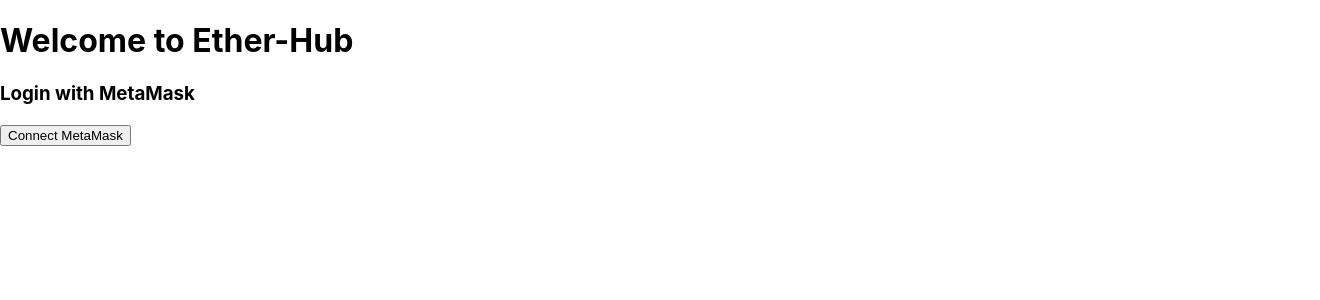
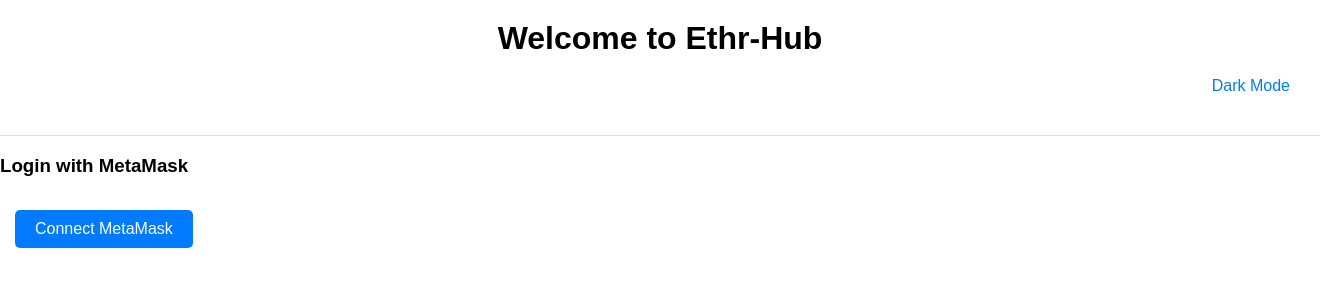
Before and after one commit to Red-Pandaz/ethr-hub, a React (Create React App) app in the folder client/: page /login in a window 1280 px wide. Shown: the top 300 px of the page, 1320 px wide, since content can reach past the window. Built offline with nearby package versions, Linux system fonts and the light colour scheme.

Commit message:
styling progress

```diff
--- a/client/src/App.jsx
+++ b/client/src/App.jsx
@@ -1,6 +1,4 @@
 // TODO:
-// Channel Page- organize posts in descending order by timestamp!
-// Post Page- organize comments in descending order by timestamp!
 // Format information on pages in helpful and concise way
 // Styling- Choose a good theme for the entire site!
 // Commenting- self explanatory.
@@ -24,7 +22,6 @@
     <AuthProvider>
       <Router>
         <div className="App">
-          <h1>Welcome to Ether-Hub</h1>
           <main>
             <Routes>
               <Route path="/login" element={<LoginPage />} />
--- a/client/src/components/Login.jsx
+++ b/client/src/components/Login.jsx
@@ -100,8 +100,10 @@
           <h3>Welcome!</h3>
           <p>You are signed in as {localStorage.getItem("ensName") == "null" ? userAddress: localStorage.getItem("ensName")}</p>
 
-          <button onClick={disconnectWallet}>Disconnect</button>
-          <a href="/channels">Browse Channels</a>
+          <button className='disconnect-btn' onClick={disconnectWallet}>Disconnect</button>
+          <button className="browse-channels-btn">
+            <a href="/channels">Browse Channels</a>
+          </button>
         </div>
       )}
     </div>
--- a/client/src/index.css
+++ b/client/src/index.css
@@ -11,3 +11,31 @@
   font-family: source-code-pro, Menlo, Monaco, Consolas, 'Courier New',
     monospace;
 }
+/* Define the light theme */
+:root {
+  --background-color-light: #fff;
+  --text-color-light: #333;
+  --button-bg-light: #007bff;
+  --button-text-light: #fff;
+  --button-bg-hover-light: #0056b3;
+}
+
+/* Define the dark theme */
+[data-theme="dark"] {
+  --background-color-dark: #121212;
+  --text-color-dark: #f5f5f5;
+  --button-bg-dark: #007bff;
+  --button-text-dark: #fff;
+  --button-bg-hover-dark: #0056b3;
+}
+
+body {
+  transition: all 0.3s ease;
+  background-color: var(--background-color-light);
+  color: var(--text-color-light);
+}
+
+[data-theme="dark"] body {
+  background-color: var(--background-color-dark);
+  color: var(--text-color-dark);
+}
--- a/client/src/pages/ChannelListPage.css
+++ b/client/src/pages/ChannelListPage.css
@@ -1,5 +1,74 @@
+/* General Styles */
+body {
+  font-family: Arial, sans-serif;
+  background-color: var(--background-color-light);
+  color: var(--text-color-light);
+  transition: background-color 0.3s, color 0.3s;
+}
+
+[data-theme="dark"] body {
+  background-color: var(--background-color-dark);
+  color: var(--text-color-dark);
+}
+
+[data-theme="dark"] .header-container {
+  background-color: var(--header-bg-dark);
+}
+
+[data-theme="dark"] .channel-card {
+  background-color: var(--card-bg-dark);
+}
+
+[data-theme="dark"] .channel-title {
+  color: var(--link-color-dark);
+}
+
+[data-theme="dark"] .user-info {
+  color: var(--text-color-dark);
+}
+
+/* Header Container */
+.header-container {
+  display: flex;
+  flex-direction: column;
+  align-items: center;
+  padding: 20px;
+  background-color: var(--header-bg);
+  border-bottom: 1px solid #ddd;
+}
+
+.header-buttons {
+  display: flex;
+  justify-content: flex-end;
+  width: 100%;
+}
+
+.theme-toggle-btn {
+  background-color: transparent;
+  border: none;
+  color: var(--link-color);
+  cursor: pointer;
+  font-size: 16px;
+  padding: 10px;
+  border-radius: 5px;
+  transition: background-color 0.3s;
+}
+
+.theme-toggle-btn:hover {
+  background-color: rgba(0, 0, 0, 0.1);
+}
+
+/* Channel List Styles */
+.channel-list {
+  display: flex;
+  flex-wrap: wrap;
+  gap: 20px;
+  justify-content: center;
+  padding: 20px;
+}
+
 .channel-card {
-  border: 1px solid #ddd;
+  background-color: var(--card-bg);
   border-radius: 8px;
   padding: 20px;
   width: 300px;
@@ -8,33 +77,56 @@
 }
 
 .channel-card:hover {
-  transform: scale(1.03);
+  transform: scale(1.05);
   box-shadow: 0 4px 10px rgba(0, 0, 0, 0.2);
 }
 
 .channel-title {
   margin-bottom: 10px;
-  color: #007bff;
+  color: var(--link-color);
+  font-size: 20px;
   cursor: pointer;
 }
 
 .channel-description {
-  color: #555;
   font-size: 14px;
+  line-height: 1.5;
 }
 
-.channel-list{
-  display: flex;
-  flex-wrap: wrap;
-  gap: 20px;
-  justify-content: center;
-  padding: 20px
+/* Channel Link */
+.channel-link {
+  text-decoration: none;
+  color: inherit; /* Makes sure the link inherits the button color */
 }
 
-.channel-link{
-    display: flex;
-    flex-wrap: wrap;
-    gap: 20px;
-    justify-content: center;
-    padding: 20px
+.channel-link:hover {
+  text-decoration: underline;
 }
+
+/* Responsive Styles */
+@media (max-width: 768px) {
+  .channel-list {
+    flex-direction: column;
+    align-items: center;
+  }
+
+  .channel-card {
+    width: 90%; /* Makes cards take more width on smaller screens */
+    margin-bottom: 15px;
+  }
+}
+
+/* Dark Theme Color Variables */
+:root {
+  --background-color-light: #f4f4f4;
+  --text-color-light: #333;
+  --header-bg: #ffffff;
+  --link-color: #007bff;
+  --card-bg: #ffffff;
+
+  --background-color-dark: #121212;
+  --text-color-dark: #f1f1f1;
+  --header-bg-dark: #1e1e1e;
+  --link-color-dark: #4b9fff;
+  --card-bg-dark: #2e2e2e;
+}
--- a/client/src/pages/ChannelListPage.jsx
+++ b/client/src/pages/ChannelListPage.jsx
@@ -1,17 +1,25 @@
-import React, { useState, useEffect } from "react";
+import React, { useEffect, useState } from "react";
 import { useParams } from "react-router-dom";
 import apiClient from "../utils/apiClient.jsx";
-import "./ChannelListPage.css";
 import { useAuth } from "../context/AuthContext";
-import './ChannelListPage.css'
+import './ChannelListPage.css';
 
-const ChannelPage = () => {
-  const [isFormVisible, setIsFormVisible] = useState(false);
+const ChannelListPage = () => {
+  const [theme, setTheme] = useState(localStorage.getItem('theme') || 'light');
   const { userAddress, authToken } = useAuth();
   const { channelId } = useParams();
   const [data, setData] = useState(null);
   const [loading, setLoading] = useState(true);
 
+  // Apply the theme to the document when it changes
+  useEffect(() => {
+    document.documentElement.setAttribute("data-theme", theme);
+    localStorage.setItem('theme', theme); // Save theme in localStorage
+  }, [theme]);
+
+  const toggleTheme = () => {
+    setTheme(prev => (prev === "light" ? "dark" : "light"));
+  };
 
   useEffect(() => {
     apiClient
@@ -31,18 +39,28 @@
 
   return (
     <>
-<p>You are signed in as {localStorage.getItem("ensName") == "null" ? userAddress: localStorage.getItem("ensName")}</p>
-           <div
-           className='channel-list'
-    >
+      <div className="header-container">
+        <h1>Welcome to Ethr-Hub</h1>
+        <p className="user-info">
+          You are signed in as{" "}
+          {localStorage.getItem("ensName") === "null"
+            ? userAddress
+            : localStorage.getItem("ensName")}
+        </p>
 
+        {/* Dark Mode Toggle Button */}
+        <div className="header-buttons">
+          <button onClick={toggleTheme} className="theme-toggle-btn">
+            {theme === "light" ? "Dark Mode" : "Light Mode"}
+          </button>
+        </div>
+      </div>
+
+      <div className="channel-list">
         {data.map((channel) => (
           <div key={channel._id} className="channel-card">
             <h3 className="channel-title">
-            <a
-              href={`/channels/${channel._id}`}
-              className='channel-link'
-            >
+              <a href={`/channels/${channel._id}`} className="channel-link">
                 {channel.name}
               </a>
             </h3>
@@ -51,8 +69,7 @@
         ))}
       </div>
     </>
-
   );
 };
 
-export default ChannelPage;
+export default ChannelListPage;
--- a/client/src/pages/ChannelPage.css
+++ b/client/src/pages/ChannelPage.css
@@ -1,3 +1,93 @@
-.new-post-form .post-list{
-    margin-top: 20px
-}
+.channel-page-container {
+    padding: 20px;
+    background-color: var(--background);
+    color: var(--text);
+  }
+
+  .header-container h1 {
+    font-size: 2rem;
+  }
+
+  .header-container h3 {
+    font-size: 1.2rem;
+    margin-bottom: 1rem;
+  }
+
+  .theme-toggle-btn,
+  .create-post-btn {
+    margin: 10px 0;
+    padding: 10px 20px;
+    border: none;
+    background-color: var(--primary);
+    color: white;
+    cursor: pointer;
+  }
+
+  .new-post-form {
+    margin-top: 20px;
+  }
+
+  .new-post-form label {
+    display: block;
+    margin-bottom: 10px;
+  }
+
+  .new-post-form input,
+  .new-post-form textarea {
+    width: 100%;
+    padding: 10px;
+    margin-bottom: 10px;
+  }
+
+  .new-post-form button {
+    padding: 10px 20px;
+    background-color: var(--primary);
+    color: white;
+    border: none;
+    cursor: pointer;
+  }
+
+  .new-post-form button:disabled {
+    background-color: gray;
+  }
+
+  .post-list {
+    margin-top: 20px;
+  }
+
+  .post-item {
+    margin-bottom: 20px;
+    padding: 15px;
+    border: 1px solid var(--border);
+    border-radius: 8px;
+  }
+
+  .post-item h3 {
+    margin: 0;
+    font-size: 1.5rem;
+  }
+
+  .post-item a {
+    color: var(--link);
+  }
+
+  .post-item p {
+    margin: 5px 0;
+  }
+
+  /* Define light and dark theme styles */
+  [data-theme="light"] {
+    --background: #fff;
+    --text: #000;
+    --primary: #007bff;
+    --border: #ddd;
+    --link: #007bff;
+  }
+
+  [data-theme="dark"] {
+    --background: #121212;
+    --text: #fff;
+    --primary: #6200ea;
+    --border: #444;
+    --link: #bb86fc;
+  }
--- a/client/src/pages/ChannelPage.jsx
+++ b/client/src/pages/ChannelPage.jsx
@@ -2,9 +2,16 @@
 import { useParams, useNavigate } from "react-router-dom";
 import { useAuth } from "../context/AuthContext";
 import apiClient from "../utils/apiClient";
-import './ChannelPage.css'
+import './ChannelPage.css';
+
+const formatTimestamp = (timestamp) => {
+  const date = new Date(timestamp);
+  const options = { year: 'numeric', month: 'short', day: 'numeric', hour: '2-digit', minute: '2-digit' };
+  return date.toLocaleString('en-US', options);
+};
 
 const ChannelPage = () => {
+  const [theme, setTheme] = useState(localStorage.getItem('theme') || 'light');
   const [isFormVisible, setIsFormVisible] = useState(false);
   const [isSubmitting, setIsSubmitting] = useState(false);
   const [posts, setPosts] = useState([]);
@@ -18,7 +25,17 @@
   const { userAddress, authToken } = useAuth();
   const navigate = useNavigate();
 
+  // Apply the theme to the document when it changes
+  useEffect(() => {
+    document.documentElement.setAttribute("data-theme", theme);
+    localStorage.setItem('theme', theme);
+  }, [theme]);
 
+  const toggleTheme = () => {
+    setTheme(prev => (prev === "light" ? "dark" : "light"));
+  };
+
+  // Fetch channel and posts
   useEffect(() => {
     const fetchPosts = async () => {
       try {
@@ -27,15 +44,14 @@
           return;
         }
 
-        const response = await apiClient.get(
-          `http://localhost:5000/api/channels/${channelId}`
-        );
+        const response = await apiClient.get(`http://localhost:5000/api/channels/${channelId}`);
         if (!response.data.channel || response.data.channel.length === 0) {
           navigate("/error", { replace: true });
           return;
         }
 
-        setPosts(response.data.posts);
+        const sortedPosts = response.data.posts.sort((a, b) => new Date(b.createdAt) - new Date(a.createdAt));
+        setPosts(sortedPosts);
         setChannel(response.data.channel[0]);
       } catch (error) {
         console.error("Error fetching posts:", error);
@@ -47,13 +63,11 @@
     fetchPosts();
   }, [channelId]);
 
+  // Fetch ENS Name
   useEffect(() => {
     const fetchEnsName = async () => {
       try {
-        const response = await apiClient.get(
-          `http://localhost:5000/api/ensname/${userAddress}`
-        );
-
+        const response = await apiClient.get(`http://localhost:5000/api/ensname/${userAddress}`);
         setEnsName(response.data.ensName);
       } catch (error) {
         console.error("Error fetching ENS name:", error);
@@ -63,9 +77,7 @@
     if (userAddress) fetchEnsName();
   }, [userAddress]);
 
-  useEffect(() => {
-  }, [ensName]);
-
+  // Handle post submission
   const handlePostSubmit = async (e) => {
     e.preventDefault();
     setIsSubmitting(true);
@@ -78,19 +90,13 @@
         userId: userAddress,
         channelId,
       };
-      const response = await apiClient.post(
-        "http://localhost:5000/api/writePost",
-        newPost,
-        {
-          headers: { Authorization: `Bearer ${authToken}` },
-        }
-      );
-
-      // setPosts([response.data, ...posts]);
+      const response = await apiClient.post("http://localhost:5000/api/writePost", newPost, {
+        headers: { Authorization: `Bearer ${authToken}` },
+      });
       setPostTitle("");
       setPostText("");
       setIsFormVisible(false);
-      window.location.reload()
+      window.location.reload();
     } catch (error) {
       console.error("Error submitting post:", error);
     } finally {
@@ -101,18 +107,23 @@
   if (loading) return <p>Loading...</p>;
 
   return (
-    <div>
-<p>You are signed in as {localStorage.getItem("ensName") == "null" ? userAddress: localStorage.getItem("ensName")}</p>
-      <h1>{channel.name}</h1>
-      <h3>{channel.description}</h3>
+    <div className={`channel-page-container ${theme}`}>
+      <div className="header-container">
+        <h1>{channel.name}</h1>
+        <h3>{channel.description}</h3>
+        <button onClick={toggleTheme} className="theme-toggle-btn">
+          Toggle Dark Mode
+        </button>
+      </div>
 
-      <button onClick={() => setIsFormVisible(!isFormVisible)}>
+      <p>You are signed in as {localStorage.getItem("ensName") === "null" ? userAddress : localStorage.getItem("ensName")}</p>
+
+      <button onClick={() => setIsFormVisible(!isFormVisible)} className="create-post-btn">
         {isFormVisible ? "Cancel" : "Create Post"}
       </button>
 
       {isFormVisible && (
-        <form onSubmit={handlePostSubmit}
-        className='new-post-form'>
+        <form onSubmit={handlePostSubmit} className="new-post-form">
           <div>
             <label>
               Title:
@@ -141,17 +152,17 @@
         </form>
       )}
 
-      <ul
-      className='post-list'>
+      <div className="post-list">
         {posts.map((post) => (
-          <li key={post._id}>
+          <div key={post._id} className="post-item">
             <h3>
               <a href={`/posts/${post._id}`}>{post.title || "Untitled Post"}</a>
             </h3>
-            <p>by { post.ensName || post.createdBy || "No content available."}</p>
-          </li>
+            <p>by {post.ensName || post.createdBy || "No content available."}</p>
+            <p>Posted on {formatTimestamp(post.createdAt)}</p>
+          </div>
         ))}
-      </ul>
+      </div>
     </div>
   );
 };
--- /dev/null
+++ b/client/src/pages/LoginPage.css
@@ -0,0 +1,98 @@
+/* Login.css */
+
+/* Default Light Theme */
+:root {
+  --background-color-light: #ffffff;
+  --text-color-light: #000000;
+  --button-bg-light: #007bff;
+  --button-text-light: #ffffff;
+  --button-bg-hover-light: #0056b3;
+}
+
+/* Dark Mode Theme */
+[data-theme="dark"] {
+  --background-color-dark: #1e1e1e;
+  --text-color-dark: #ffffff;
+  --button-bg-dark: #444444;
+  --button-text-dark: #ffffff;
+  --button-bg-hover-dark: #555555;
+}
+
+body {
+  background-color: var(--background-color-light);
+  color: var(--text-color-light);
+  font-family: Arial, sans-serif;
+  transition: background-color 0.3s, color 0.3s;
+}
+
+[data-theme="dark"] body {
+  background-color: var(--background-color-dark);
+  color: var(--text-color-dark);
+}
+
+.header-container {
+  display: flex;
+  justify-content: space-between;
+  align-items: center;
+  padding: 20px;
+  width: 100%;
+  position: relative;
+}
+
+
+.header-buttons {
+  display: flex;
+  gap: 10px;
+  align-items: center;
+}
+
+button {
+  background-color: var(--button-bg-light);
+  color: var(--button-text-light);
+  border: none;
+  padding: 10px 20px;
+  margin: 15px;
+  font-size: 16px;
+  cursor: pointer;
+  border-radius: 5px;
+  transition: background-color 0.3s ease;
+
+}
+
+[data-theme="dark"] button {
+  background-color: var(--button-bg-dark);
+  color: var(--button-text-dark);
+}
+
+button:hover {
+  background-color: var(--button-bg-hover-light);
+}
+
+[data-theme="dark"] button:hover {
+  background-color: var(--button-bg-hover-dark);
+}
+
+
+.browse-channels-btn a {
+  color: inherit;
+  text-decoration: none;
+}
+
+h1 {
+  font-size: 36px;
+  margin: 0;
+}
+
+.browse-channels-btn {
+  background-color: #007bff;
+  padding: 10px 20px;
+  border-radius: 5px;
+  cursor: pointer;
+  color: white;
+  font-size: 16px;
+  transition: background-color 0.3s ease;
+}
+
+.browse-channels-btn:hover {
+  background-color: #0056b3;
+}
--- a/client/src/pages/LoginPage.jsx
+++ b/client/src/pages/LoginPage.jsx
@@ -1,11 +1,34 @@
-import Login from '../components/Login'
+import React, { useEffect, useState } from "react";
+import './LoginPage.css';
+import Login from '../components/Login';
+
 const LoginPage = () => {
-    return (
-        <>
-        <Login />
-        </>
+  const [theme, setTheme] = useState(localStorage.getItem('theme') || 'light');
 
-    )
+  // Apply the theme to the document when it changes
+  useEffect(() => {
+    document.documentElement.setAttribute("data-theme", theme);
+    localStorage.setItem('theme', theme); // Save theme in localStorage
+  }, [theme]);
+
+  const toggleTheme = () => {
+    setTheme(prev => (prev === "light" ? "dark" : "light"));
+  };
+
+  return (
+    <>
+      <div className="header-container">
+        <h1>Welcome to Ethr-Hub</h1>
+        <div className="header-buttons">
+        <button onClick={toggleTheme} className="theme-toggle-btn">
+            {theme === "light" ? "Dark Mode" : "Light Mode"}
+          </button>
+        </div>
+      </div>
+
+      <Login />
+    </>
+  );
 }
 
-export default LoginPage
+export default LoginPage;
```
Also changed, not shown: client/src/components/CommentListComponent.jsx (+34 -2 lines). Lines whose indentation alone changed are shown as unchanged.
